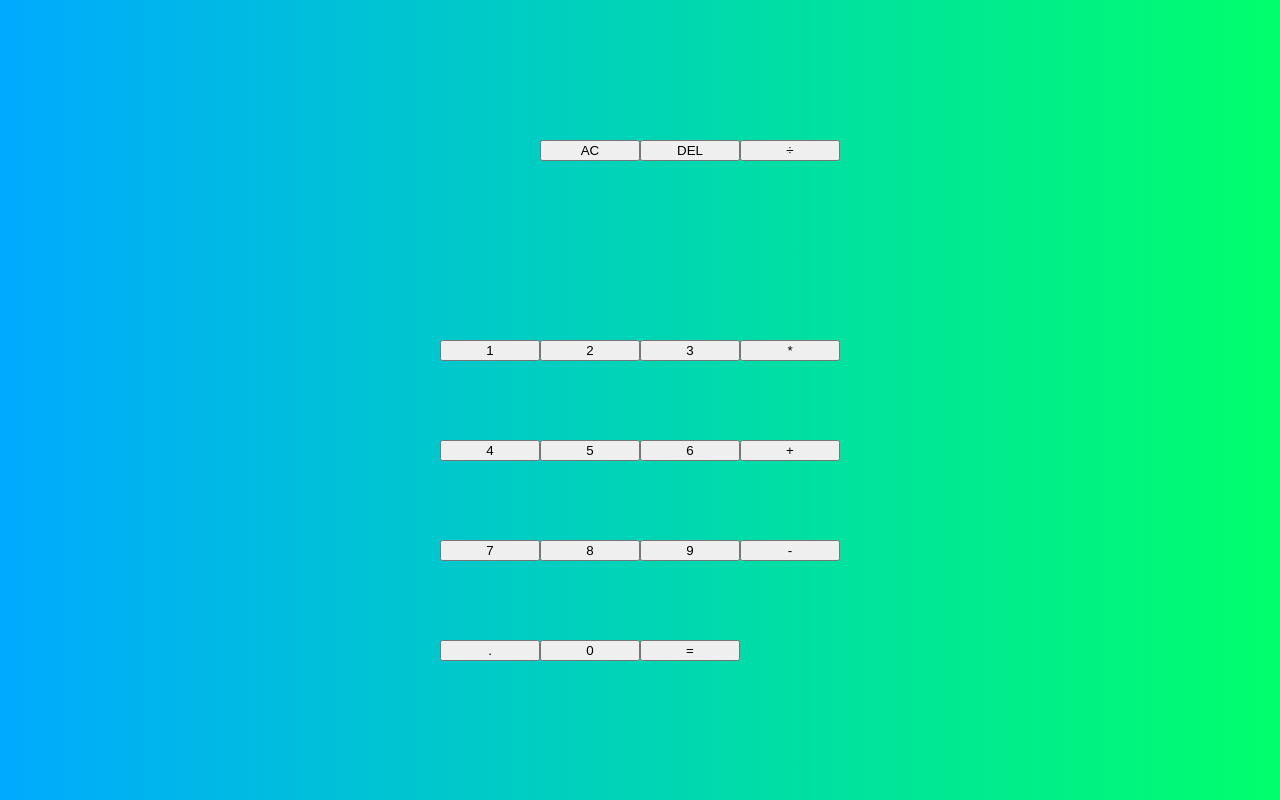
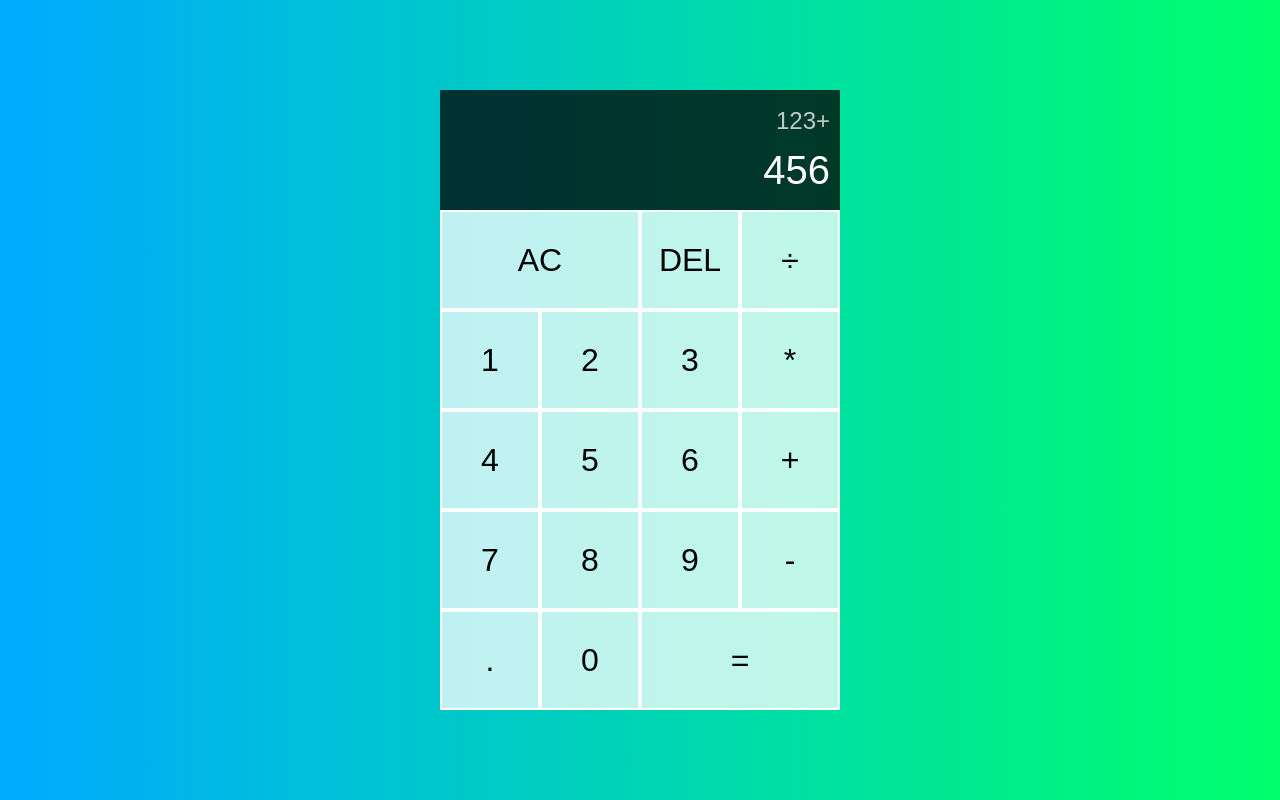
Before and after one commit to FranciscoSerrano/calc.js, a plain HTML site: page index.html in a window 1280 px wide. Drawn offline with Linux system fonts and the light colour scheme.

Commit message:
Completed Stylings

```diff
--- a/index.html
+++ b/index.html
@@ -10,8 +10,8 @@
 <body>
     <div class="calculator-grid">
         <div class="output">
-            <div class="previous-operand"></div>
-            <div class="current-operand"></div>
+            <div class="previous-operand">123+</div>
+            <div class="current-operand">456</div>
         </div>
         <button class="span-two">AC</button>
         <button>DEL</button>
--- a/styles.css
+++ b/styles.css
@@ -13,7 +13,7 @@ body {
 .calculator-grid {
     display: grid;
     justify-content: center;
-    align-items: center;
+    align-content: center;
     min-height: 100vh;
     grid-template-columns: repeat(4, 100px);
     grid-template-rows: minmax(120px, auto) repeat(5, 100px);
@@ -21,4 +21,38 @@ body {
 
 .calculator-grid > button {
     cursor: pointer;
+    font-size: 2rem;
+    border: 2px solid white;
+    outline: none;
+    background-color: rgba(255, 255, 255, .75);
 }
+
+.calculator-grid > button:hover {
+    background-color: rgba(255, 255, 255, .9);
+}
+
+.span-two {
+    grid-column: span 2;
+}
+
+.output {
+    grid-column: 1 / -1;
+    background-color: rgba(0, 0, 0, .75);
+    display: flex;
+    align-items: flex-end;
+    justify-content: space-around;
+    flex-direction: column;
+    padding: 10px;
+    word-wrap: break-word;
+    word-break: break-all;
+}
+
+.output .previous-operand{
+    color: rgba(255, 255, 255, .75);
+    font-size: 1.5rem;
+}
+
+.output .current-operand{
+    color: rgba(255, 255, 255, 1);
+    font-size: 2.5rem;
+}
```
